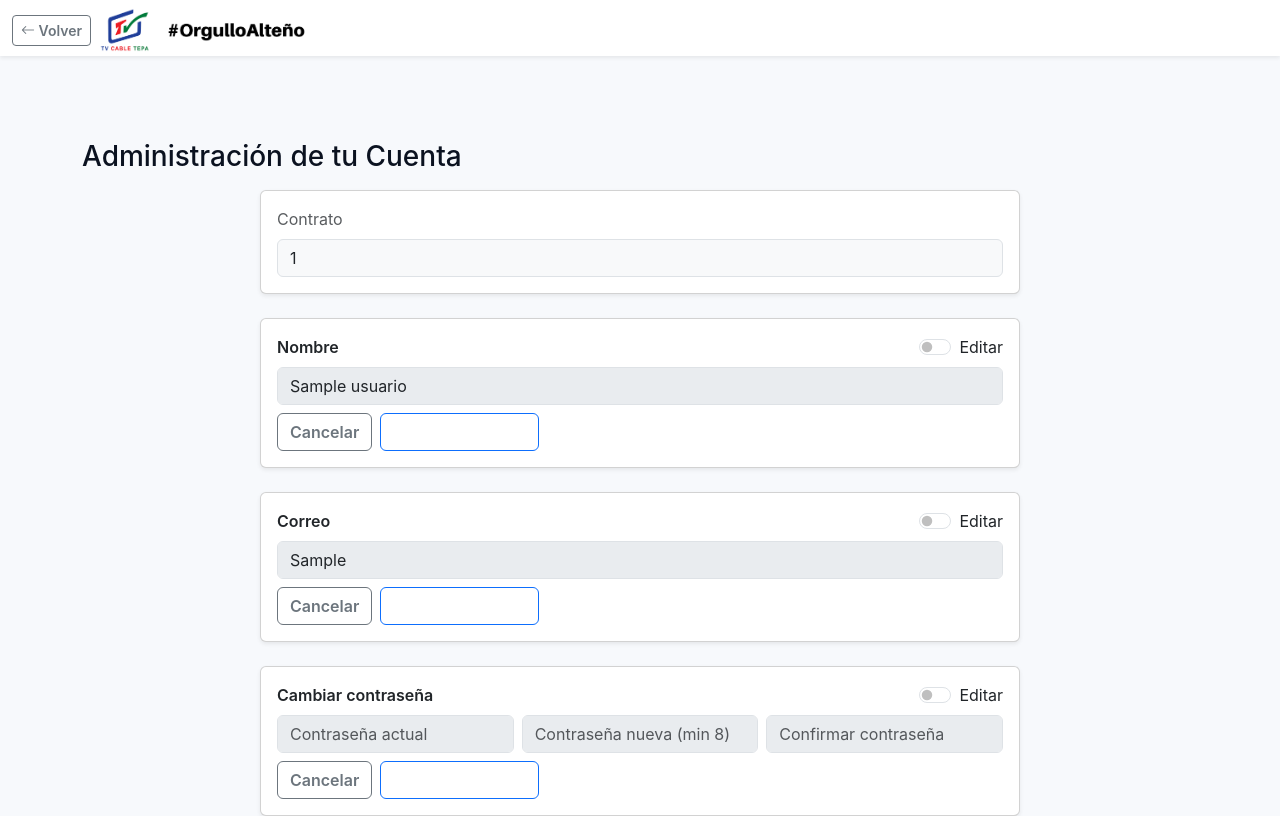
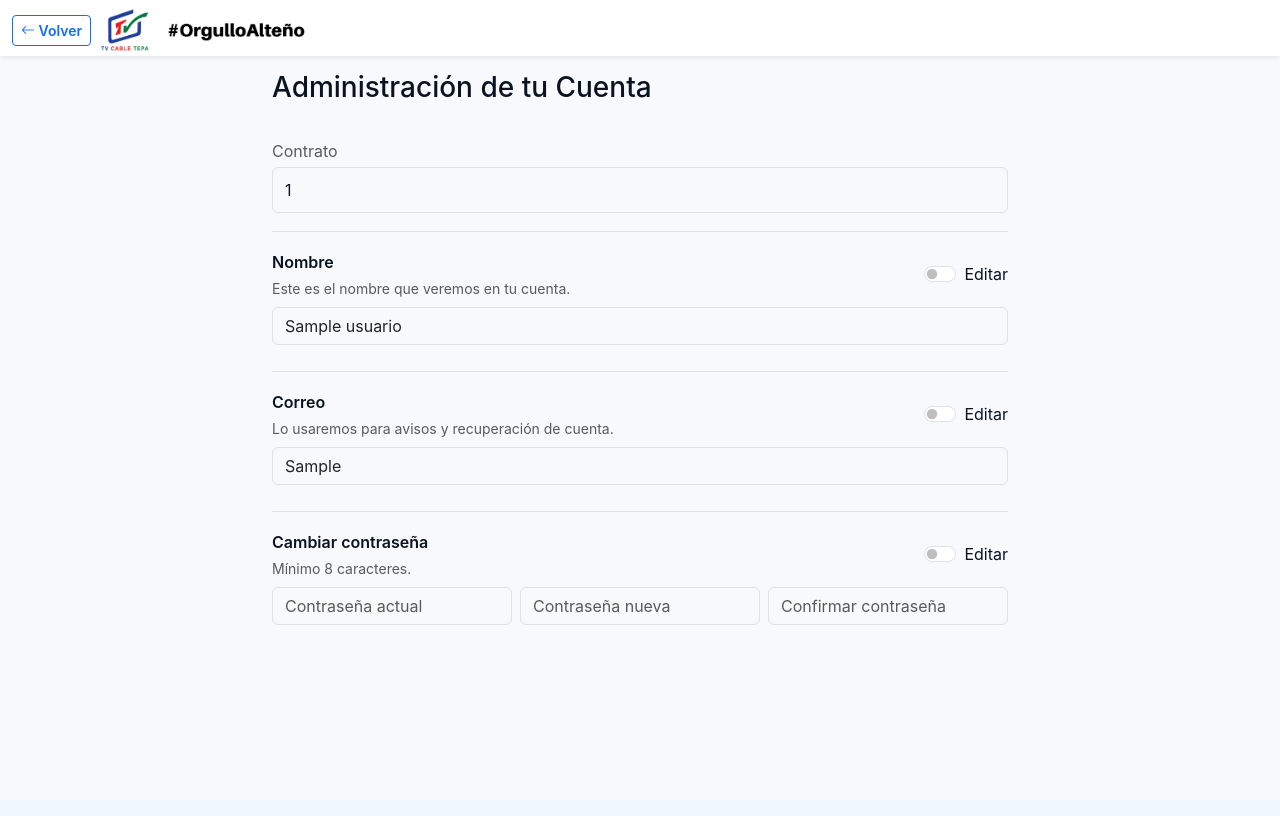
Before and after one commit to Juankjos/mapaclienetweb, a PHP site: page /mapaclienteweb/administrar_cuenta.php in a window 1280 px wide. After the commit the page ends 625 px from the top, so only its background shows below. Run offline with PHP 8.4, Linux system fonts and the light colour scheme; the visitor is signed in with stand-in values (Sample User, id 1); tables that the repository leaves empty or names only in its code hold one stand-in row (values such as "Sample post"); some libraries are stand-ins or nearby versions.

Commit message:
style changed

```diff
--- a/mapa1/administrar_cuenta.php
+++ b/mapa1/administrar_cuenta.php
@@ -8,21 +8,20 @@ if (empty($_SESSION['contrato'])) {
 }
 $contrato = $_SESSION['contrato'];
 
-// Trae datos actuales del usuario
-$sql = "SELECT IDContrato, Nombre, Correo FROM usuarios WHERE IDContrato = ? LIMIT 1";
+// Trae datos del usuario
+$sql = "SELECT IDContrato, Nombre, Correo FROM usuarios WHERE IDContrato=? LIMIT 1";
 $stmt = $mysqli->prepare($sql);
 $stmt->bind_param('s', $contrato);
 $stmt->execute();
-$res = $stmt->get_result();
+$res  = $stmt->get_result();
 $user = $res->fetch_assoc();
 $stmt->close();
 
-if(!$user){
+if (!$user) {
     $_SESSION['flash_error'] = 'No se encontró tu cuenta.';
     header('Location: ordenes_servicio.php'); exit;
 }
 
-// Normaliza
 $user['Nombre'] = $user['Nombre'] ?? '';
 $user['Correo'] = $user['Correo'] ?? '';
 ?>
@@ -36,90 +35,81 @@ $user['Correo'] = $user['Correo'] ?? '';
     <link href="https://cdn.jsdelivr.net/npm/bootstrap@5.3.3/dist/css/bootstrap.min.css" rel="stylesheet">
     <link rel="stylesheet" href="styles/map/root.css" />
     <link rel="stylesheet" href="styles/map/navbar.css" />
+    <link rel="stylesheet" href="styles/admn_cuenta/administrar_cuenta.css" />
     <link rel="stylesheet" href="https://cdn.jsdelivr.net/npm/bootstrap-icons@1.11.3/font/bootstrap-icons.min.css">
-    <style>
-        .section-card{ max-width:760px; margin-inline:auto; }
-        .form-readonly { background:#f8f9fa; }
-        .actions{ gap:.5rem; }
-        .toggle-line{ display:flex; align-items:center; justify-content:space-between; }
-        .toggle-line .form-check{ margin-bottom:0; }
-        .field-actions{ display:none; }
-        .field-actions.show{ display:flex; }
-    </style>
 </head>
 <body>
     <nav class="navbar navbar-light bg-white shadow-sm app-navbar fixed-top">
         <div class="container-fluid">
         <div class="d-flex align-items-center gap-2">
-            <a class="btn btn-outline-secondary btn-sm" href="ordenes_servicio.php">
+            <a class="btn btn-outline-primary btn-sm" href="ordenes_servicio.php">
             <i class="bi bi-arrow-left"></i> Volver
             </a>
-            <img src="icon/icono.png" class="nav-tech-icon" alt="Logo" />
-            <img src="icon/iconopride.png" id="iconopride" alt="Variación de logo" />
+            <img src="icon/icono.png" class="nav-tech-icon" alt="Logo">
+            <img src="icon/iconopride.png" id="iconopride" alt="Variación de logo">
         </div>
         </div>
     </nav>
 
-    <main class="container" style="margin-top:84px;">
-        <h3 class="mb-3">Administración de tu Cuenta</h3>
+    <main class="container page-wrap">
+        <h3 class="mb-3" style="margin-top: 15px">Administración de tu Cuenta</h3>
 
         <!-- Contrato (solo lectura) -->
-        <div class="card shadow-sm section-card mb-4">
-        <div class="card-body">
-            <div class="mb-2 text-muted">Contrato</div>
-            <div class="form-control form-readonly" readonly><?= htmlspecialchars($user['IDContrato'], ENT_QUOTES,'UTF-8') ?></div>
+        <section class="section">
+        <div class="text-muted mb-1">Contrato</div>
+        <div class="readonly-box"><?= htmlspecialchars($user['IDContrato'], ENT_QUOTES, 'UTF-8') ?></div>
+        </section>
+
+        <!-- Nombre -->
+        <section id="secNombre" class="section" data-original="<?= htmlspecialchars($user['Nombre'], ENT_QUOTES, 'UTF-8') ?>">
+        <div class="toggle-line mb-2">
+            <div>
+            <div class="section-title">Nombre</div>
+            <div class="text-body-secondary small">Este es el nombre que veremos en tu cuenta.</div>
             </div>
-        </div>
-
-        <!-- Editar Nombre -->
-        <div class="card shadow-sm section-card mb-4" id="secNombre" data-original="<?= htmlspecialchars($user['Nombre'], ENT_QUOTES,'UTF-8') ?>">
-        <div class="card-body">
-            <div class="toggle-line mb-2">
-            <div class="fw-semibold">Nombre</div>
             <div class="form-check form-switch">
             <input class="form-check-input" type="checkbox" id="tgNombre">
             <label class="form-check-label" for="tgNombre">Editar</label>
             </div>
         </div>
+        <input type="text" class="form-control mb-2" id="inpNombre"
+                value="<?= htmlspecialchars($user['Nombre'], ENT_QUOTES, 'UTF-8') ?>"
+                placeholder="Nombre completo" maxlength="150" disabled>
 
-            <input type="text" class="form-control mb-2" id="inpNombre"
-                value="<?= htmlspecialchars($user['Nombre'], ENT_QUOTES,'UTF-8') ?>" disabled
-                placeholder="Nombre completo" maxlength="150">
+        <div class="actions field-actions" id="actNombre">
+            <button class="btn btn-outline-secondary" type="button" data-action="cancel-nombre" disabled>Cancelar</button>
+            <button id="btn-guardar" class="btn btn-primary" type="button" data-action="save-nombre" disabled>Guardar cambios</button>
+        </div>
+        </section>
 
-            <div class="d-flex actions field-actions" id="actNombre">
-            <button class="btn btn-outline-secondary" type="button" data-action="cancel-nombre">Cancelar</button>
-            <button class="btn btn-primary" type="button" data-action="save-nombre">Guardar cambios</button>
+        <!-- Correo -->
+        <section id="secCorreo" class="section" data-original="<?= htmlspecialchars($user['Correo'], ENT_QUOTES, 'UTF-8') ?>">
+        <div class="toggle-line mb-2">
+            <div>
+                <div class="section-title">Correo</div>
+                <div class="text-body-secondary small">Lo usaremos para avisos y recuperación de cuenta.</div>
             </div>
-        </div>
-        </div>
-
-        <!-- Editar Correo -->
-        <div class="card shadow-sm section-card mb-4" id="secCorreo" data-original="<?= htmlspecialchars($user['Correo'], ENT_QUOTES,'UTF-8') ?>">
-        <div class="card-body">
-            <div class="toggle-line mb-2">
-            <div class="fw-semibold">Correo</div>
             <div class="form-check form-switch">
                 <input class="form-check-input" type="checkbox" id="tgCorreo">
                 <label class="form-check-label" for="tgCorreo">Editar</label>
             </div>
         </div>
+        <input type="email" class="form-control mb-2" id="inpCorreo"
+                value="<?= htmlspecialchars($user['Correo'], ENT_QUOTES, 'UTF-8') ?>"
+                placeholder="ejemplo@correo.com" maxlength="190" inputmode="email" autocomplete="email" disabled>
+        <div class="actions field-actions" id="actCorreo">
+            <button class="btn btn-outline-secondary" type="button" data-action="cancel-correo" disabled>Cancelar</button>
+            <button id="btn-guardar" class="btn btn-primary" type="button" data-action="save-correo" disabled>Guardar cambios</button>
+        </div>
+        </section>
 
-            <input type="email" class="form-control mb-2" id="inpCorreo"
-                value="<?= htmlspecialchars($user['Correo'], ENT_QUOTES,'UTF-8') ?>" disabled
-                placeholder="ejemplo@correo.com" maxlength="190" inputmode="email" autocomplete="email">
-
-            <div class="d-flex actions field-actions" id="actCorreo">
-            <button class="btn btn-outline-secondary" type="button" data-action="cancel-correo">Cancelar</button>
-            <button class="btn btn-primary" type="button" data-action="save-correo">Guardar cambios</button>
+        <!-- Contraseña -->
+        <section id="secPass" class="section">
+        <div class="toggle-line mb-2">
+            <div>
+            <div class="section-title">Cambiar contraseña</div>
+            <div class="text-body-secondary small">Mínimo 8 caracteres.</div>
             </div>
-        </div>
-        </div>
-
-        <!-- Cambiar contraseña -->
-        <div class="card shadow-sm section-card mb-5" id="secPass">
-        <div class="card-body">
-            <div class="toggle-line mb-2">
-            <div class="fw-semibold">Cambiar contraseña</div>
             <div class="form-check form-switch">
             <input class="form-check-input" type="checkbox" id="tgPass">
             <label class="form-check-label" for="tgPass">Editar</label>
@@ -131,24 +121,24 @@ $user['Correo'] = $user['Correo'] ?? '';
             <input type="password" class="form-control" id="inpPassActual" placeholder="Contraseña actual" disabled>
             </div>
             <div class="col-12 col-md-4">
-                <input type="password" class="form-control" id="inpPassNueva" placeholder="Contraseña nueva (min 8)" disabled minlength="8">
+            <input type="password" class="form-control" id="inpPassNueva" placeholder="Contraseña nueva" minlength="8" disabled>
             </div>
             <div class="col-12 col-md-4">
-                <input type="password" class="form-control" id="inpPassConfirm" placeholder="Confirmar contraseña" disabled minlength="8">
+            <input type="password" class="form-control" id="inpPassConfirm" placeholder="Confirmar contraseña" minlength="8" disabled>
             </div>
         </div>
 
-            <div class="d-flex actions field-actions mt-2" id="actPass">
-            <button class="btn btn-outline-secondary" type="button" data-action="cancel-pass">Cancelar</button>
-            <button class="btn btn-primary" type="button" data-action="save-pass">Guardar cambios</button>
+        <div class="actions field-actions mt-2" id="actPass">
+            <button class="btn btn-outline-secondary" type="button" data-action="cancel-pass" disabled>Cancelar</button>
+            <button id="btn-guardar" class="btn btn-primary" type="button" data-action="save-pass" disabled>Guardar cambios</button>
         </div>
-        </div>
-        </div>
+        </section>
     </main>
 
     <script src="https://cdn.jsdelivr.net/npm/bootstrap@5.3.3/dist/js/bootstrap.bundle.min.js"></script>
     <script src="https://cdn.jsdelivr.net/npm/sweetalert2@11"></script>
     <script type="module" src="scripts/api/administrar_cuenta.js"></script>
+    <script type="module" src="scripts/ui/administrar_cuenta_style.js"></script>
 
 </body>
 </html>
--- a/mapa1/rate_tec.php
+++ b/mapa1/rate_tec.php
@@ -119,7 +119,7 @@ $tecnicos = $res ? $res->fetch_all(MYSQLI_ASSOC) : [];
     <main class="container py-4" style="margin-top:72px;">
     <section aria-labelledby="rate-title">
         <div class="d-flex align-items-center justify-content-between mb-3">
-            <h5 id="rate-title" class="mb-0">Técnicos</h5>
+            <h4 id="rate-title" class="mb-0">Técnicos</h4>
             <div class="col-6 col-md-3">
                 <input id="filtrar" type="search" class="form-control form-control-sm search-input" placeholder="Buscar por Nombre, ID o teléfono...">
             </div>
--- /dev/null
+++ b/mapa1/styles/admn_cuenta/administrar_cuenta.css
@@ -0,0 +1,84 @@
+
+.page-wrap{
+    max-width: 760px;
+    margin: 0 auto;
+}
+
+#btn-volver{
+    background-color: #f8f9fa;
+    color: rgb(80, 78, 78);
+}
+
+#btn-volver:hover{
+    color: #f8f9fa;
+    background-color: #0d6efd;
+}
+
+.section{
+    padding: 18px 0;
+    border-bottom: 1px solid var(--bs-border-color);
+}
+
+.section:last-child{
+    border-bottom: 0;
+}
+.section-title{
+    margin: 0 0 .25rem 0;
+    font-weight: 600;
+}
+
+.readonly-box{
+    background:#f8f9fa;
+    border:1px solid var(--bs-border-color);
+    border-radius:.375rem;
+    padding:.625rem .75rem;
+}
+
+.toggle-line{
+    display:flex;
+    align-items:center;
+    justify-content:space-between;
+    gap:1rem;
+}
+
+.toggle-line .form-check{
+    margin:0;
+}
+
+.form-check input{
+    cursor: pointer;
+}
+
+#btn-guardar{
+    background-color: #0d6efd;
+}
+
+#btn-guardar:hover{
+    background-color: #0a58ca;
+}
+
+/* Acciones con transición suave */
+.field-actions{
+    display:flex; gap:.5rem;
+    overflow:hidden;
+    max-height:0; opacity:0; transform:translateY(-6px);
+    transition: max-height .35s ease, opacity .25s ease, transform .25s ease;
+}
+
+.field-actions.show{
+    max-height:64px;
+    opacity:1;
+    transform:translateY(0);
+}
+
+.actions .btn{
+    min-width: 140px;
+}
+
+.form-control[disabled]{
+    background:#f8f9fa;
+}
+
+main{
+    margin-top:84px;
+}
```
Also changed, not shown: mapa1/scripts/ui/administrar_cuenta_style.js (added, +149 -0 lines). Lines whose indentation alone changed are shown as unchanged.
